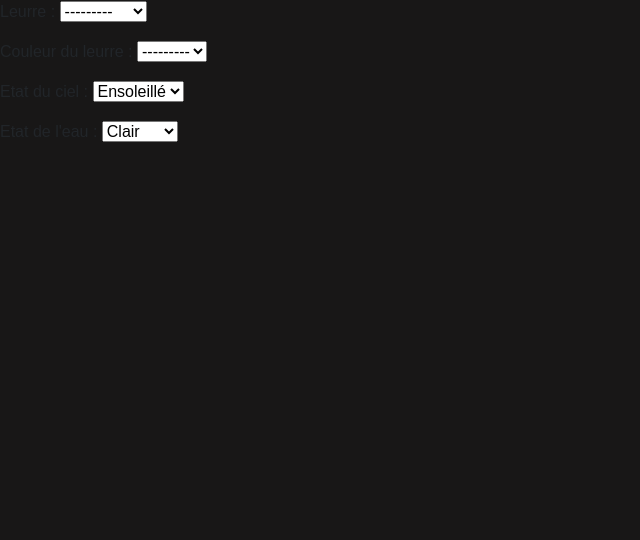
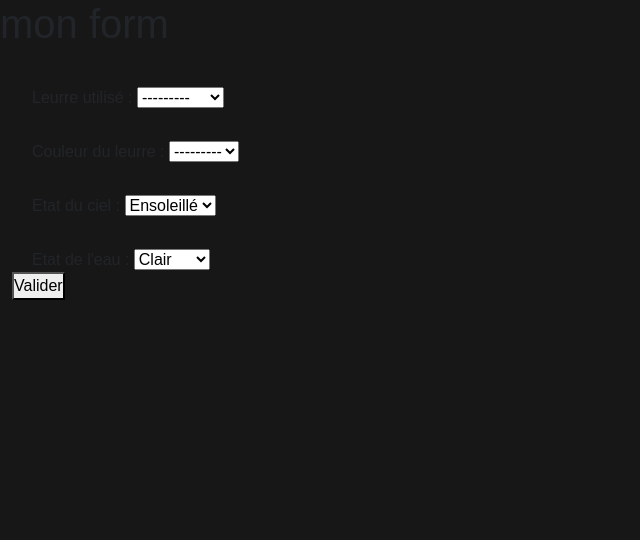
Before and after one commit to FaillHarder/P13--Leurres-vs-Stats, a Django app: page /add/catchfish in a window 1280 px wide. Shown: the part 90-630 px from the top of the page, without its empty margins (0-640 px from the left). Run offline with Django 4.2, Linux system fonts and the light colour scheme; the visitor is signed in with stand-in values (Sample User, id 1); data comes from the database, SQL or seed files in the repository; data that the repository does not hold is empty; some libraries are stand-ins or nearby versions.

Commit message:
ajout de la view pour ajouter un catchfish + test

```diff
--- a/app/adddata/forms.py
+++ b/app/adddata/forms.py
@@ -6,4 +6,4 @@
 class CatchFishForm(ModelForm):
     class Meta:
         model = CatchFish
-        fields = ["lure", "color_lure", "sky_state", "water_state"]
+        exclude = ("fisherman",)
--- a/app/adddata/models.py
+++ b/app/adddata/models.py
@@ -41,7 +41,7 @@
     fisherman = models.ForeignKey(settings.AUTH_USER_MODEL, on_delete=models.CASCADE, verbose_name="Pécheur")
     lure = models.ForeignKey(Lure, on_delete=models.CASCADE, verbose_name="Leurre")
     color_lure = models.ForeignKey(Color, on_delete=models.CASCADE, verbose_name="Couleur du leurre")
-    sky_state = models.CharField(max_length=30, choices=SKY_CHOICES, default=CLEAR, verbose_name='Etat du ciel')
+    sky_state = models.CharField(max_length=30, choices=SKY_CHOICES, default=SUNNY, verbose_name='Etat du ciel')
     water_state = models.CharField(max_length=30, choices=WATER_CHOICES, default=CLEAR, verbose_name='Etat de l\'eau')
 
     def __str__(self) -> str:
--- a/app/adddata/views.py
+++ b/app/adddata/views.py
@@ -1,12 +1,17 @@
+from django.contrib.auth.decorators import login_required
 from django.shortcuts import redirect, render
 
 from . import forms
 
 
+@login_required
 def catchfish(request):
     form = forms.CatchFishForm()
     if request.method == 'POST':
-        form = forms.CatchFish(request.POST)
+        form = forms.CatchFishForm(request.POST)
         if form.is_valid():
+            catch_fish = form.save(commit=False)
+            catch_fish.fisherman = request.user
+            form.save()
             return redirect('index')
     return render(request, "adddata/catchfish.html", {"form": form})
--- a/app/usermanager/urls.py
+++ b/app/usermanager/urls.py
@@ -2,7 +2,7 @@
 from app.usermanager import views
 
 urlpatterns = [
-    path('registrer', views.create_user, name='registrer'),
-    path('login', views.login_user, name='login'),
-    path('logout', views.logout_user, name='logout'),
+    path('registrer/', views.create_user, name='registrer'),
+    path('login/', views.login_user, name='login'),
+    path('logout/', views.logout_user, name='logout'),
 ]
--- a/templates/adddata/catchfish.html
+++ b/templates/adddata/catchfish.html
@@ -1 +1,33 @@
-{% extends 'base.html' %} {% load static %} {% block title %}CatchFish - {% endblock title %} {% block content %} {{ form.as_p }} {% endblock content %}
+{% extends 'base.html' %} {% load static %} {% block title %}CatchFish - {% endblock title %} {% block content %}
+
+<h1>mon form</h1>
+
+
+<div class="container-fluid">
+    <form action="" method="post">
+        {% csrf_token %}
+        <!-- <div class="form-group">
+            <label for="fisherman">Pécheur : </label>
+            {{ form.fisherman }}
+        </div> -->
+        <div class="form-group">
+            <label for="lure">Leurre utilisé : </label>
+            {{ form.lure }}
+        </div>
+        <div class="form-group">
+            <label for="color_lure">Couleur du leurre : </label>
+            {{ form.color_lure }}
+        </div>
+        <div class="form-group">
+            <label for="sky_state">Etat du ciel : </label>
+            {{ form.sky_state }}
+        </div>
+        <div class="form-group">
+            <label for="water_state">Etat de l'eau : </label>
+            {{ form.water_state }}
+        </div>
+        <button type="submit">Valider</button>
+    </form>
+</div>
+
+{% endblock content %}
```
Also changed, not shown: tests/adddata/test_adddata_views.py (added, +40 -0 lines), tests/usermanager/test_usermanager_views.py (+2 -3 lines), app/adddata/migrations/0001_initial.py, app/adddata/migrations/0002_alter_color_name_alter_lure_name_catchfish.py (deleted).
